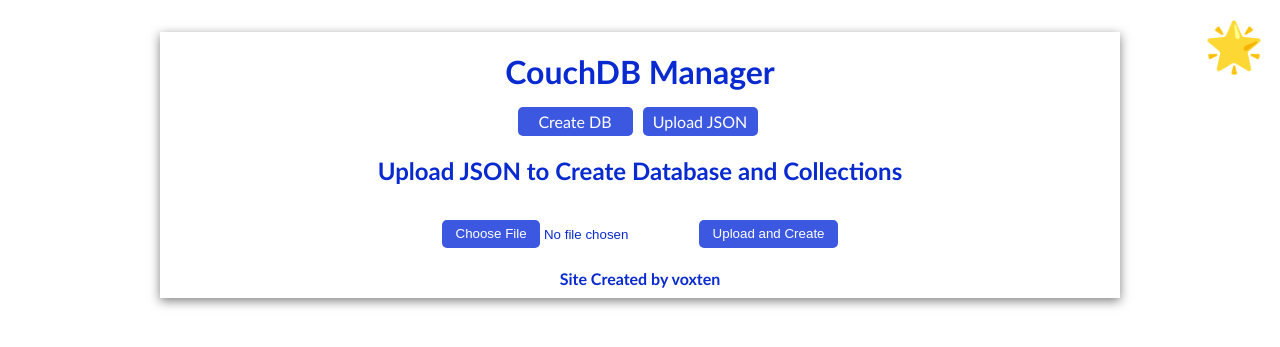
After one commit to voxten/couchdb-manager, a Flask app: template flask_app/templates/upload_json.html in a window 1280 px wide. The commit adds this page. Shown: the top 347 px of the page. Run offline with Flask 3, Linux system fonts and the light colour scheme; the template is opened without the code that fills it, so the values that code supplies are empty.

Commit message:
Created templates and style.css

```diff
--- /dev/null
+++ b/flask_app/static/style.css
@@ -0,0 +1,214 @@
+html {
+    font-family: 'Trebuchet MS', sans-serif;
+    background: white;
+    padding: 1rem;
+}
+
+body {
+    max-width: 960px;
+    margin: 0 auto;
+    box-shadow: rgba(0, 0, 0, 0.5) 0px 3px 10px;
+    background: white;
+    color: #ddd;
+    min-height: 250px;
+}
+
+table {
+    width: 95%;
+    border-collapse: collapse;
+    margin: 0 auto 50px auto;
+}
+table, th, td {
+    border: 1px solid black;
+    color: #092ad0;
+}
+
+th {
+    text-align: center;
+    padding: 8px;
+}
+
+td {
+    text-align: center;
+    padding: 8px;
+}
+
+.td_delete {
+    width: 30px;
+}
+
+.td_action {
+    width: 30%;
+}
+
+footer nav {
+    width: 115px;
+}
+
+h1 {
+    font-family: 'Trebuchet MS', sans-serif;
+    color: #092ad0;
+    margin: 1rem 0;
+    text-align: center;
+    padding-top: 20px;
+}
+
+h2 {
+    text-align: center;
+    font-family: 'Trebuchet MS', sans-serif;
+    color: #092ad0;
+}
+
+h4 {
+    text-align: center;
+    font-family: 'Trebuchet MS', sans-serif;
+    color: #092ad0;
+}
+
+footer h4 {
+    padding-bottom: 10px;
+}
+
+#back_to_coll nav  {
+    width: 157px;
+}
+
+a {
+    color: #3c57e0;
+}
+
+nav {
+    display: flex;
+    align-items: center;
+    padding: 0 0.5rem;
+    margin: 0 auto 0 auto;
+    width: 245px;
+}
+
+nav h1 {
+    flex: auto;
+    margin: 0;
+}
+
+nav h1 a {
+    text-decoration: none;
+    padding: 0.25rem 0.5rem;
+}
+
+nav ul {
+    display: flex;
+    list-style: none;
+    margin: 0;
+    padding: 0;
+}
+
+nav a {
+    text-decoration: none;
+    min-width: 105px;
+    padding: 5px;
+    margin-right: 10px;
+    text-align: center;
+    background: #3c57e0;
+    color: white;
+    border: none;
+    border-radius: 5px;
+}
+
+ul li {
+    text-decoration: none;
+    list-style: none;
+    font-family: 'Trebuchet MS', sans-serif;
+    color: #092ad0;
+}
+
+li a {
+    text-decoration: none;
+    text-align: center;
+}
+
+ol {
+    margin: 0 auto 0 auto;
+    padding: 0;
+    list-style: none;
+    text-align: center;
+    color: #3c57e0;
+}
+
+#all form {
+    width: 120px;
+    padding: 0;
+    margin: 0 auto 0 auto;
+    padding-top: 15px;
+}
+
+.viewDataDiv {
+    display: flex;
+    justify-content: center;
+    flex-direction: row;
+    gap: 10px;
+}
+
+.viewDataDiv label {
+    color: #092ad0;
+    font-family: 'Trebuchet MS', sans-serif;
+}
+
+nav ul li a,
+nav ul li span,
+header .action {
+    display: block;
+    padding: 0.5rem;
+    text-decoration: none;
+}
+
+form {
+    padding-top: 15px;
+}
+
+input.danger {
+    color: #cc2f2e;
+}
+
+input[type=submit] {
+    align-self: start;
+    background: #3c57e0;
+    border: none;
+    color: #fff;
+    padding: 0.5em 1em;
+    cursor: pointer;
+    border-radius: 5px;
+}
+
+input[type=file]{
+    color: #092ad0;
+}
+
+input::file-selector-button {
+    align-self: start;
+    background: #3c57e0;
+    border: none;
+    color: #fff;
+    padding: 0.5em 1em;
+    cursor: pointer;
+    border-radius: 5px;
+}
+input::file-selector-button:hover {
+    background: #092ad0;
+}
+
+input[type=submit]:hover {
+    background: #092ad0;
+}
+
+nav a:hover {
+    background: #092ad0;
+}
+
+body:before {
+    content: '🌟';
+    font-size: 3em;
+    color: #ffa8e1;
+    position: absolute;
+    top: 1rem;
+    right: 1rem;
+}
--- /dev/null
+++ b/flask_app/templates/upload_json.html
@@ -0,0 +1,25 @@
+<!DOCTYPE html>
+<html lang="en">
+<link rel="stylesheet" href="{{ url_for('static', filename='style.css') }}">
+<head>
+    <meta charset="UTF-8">
+    <title>CouchDB Manager</title>
+</head>
+<body>
+    <h1>CouchDB Manager</h1>
+    <nav>
+        <a href="/">Create DB</a>
+        <a href="/upload_json_page">Upload JSON</a>
+    </nav>
+    <h2>Upload JSON to Create Database and Collections</h2>
+    <div class="viewDataDiv">
+        <form action="{{ url_for('upload_json') }}" method="post" enctype="multipart/form-data">
+            <input type="file" name="json_file" accept=".json">
+            <input type="submit" value="Upload and Create">
+        </form>
+    </div>
+    <footer>
+        <h4>Site Created by voxten</h4>
+    </footer>
+</body>
+</html>
```
Also changed, not shown: flask_app/templates/view_collection.html (+28 -26 lines), flask_app/templates/view_db.html (+27 -25 lines).
